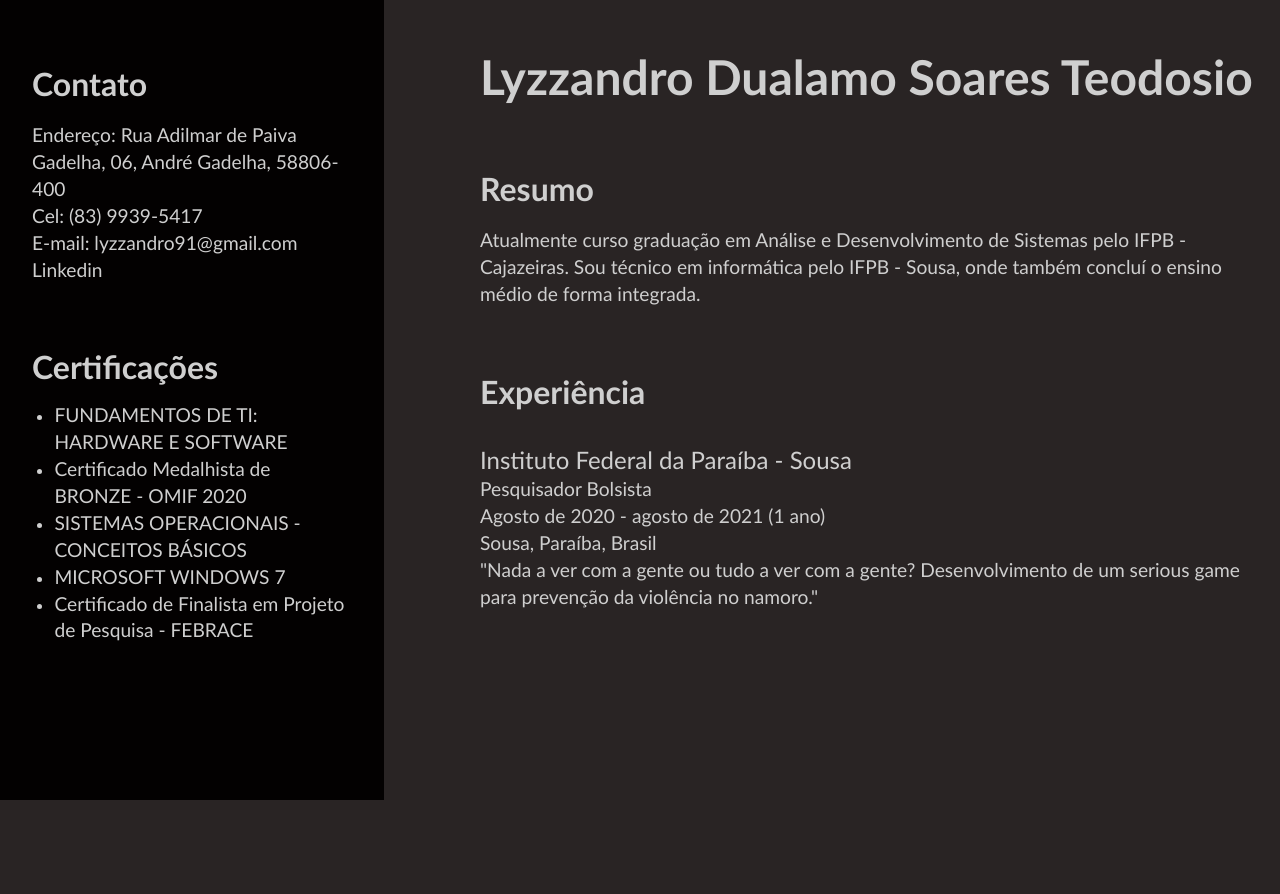
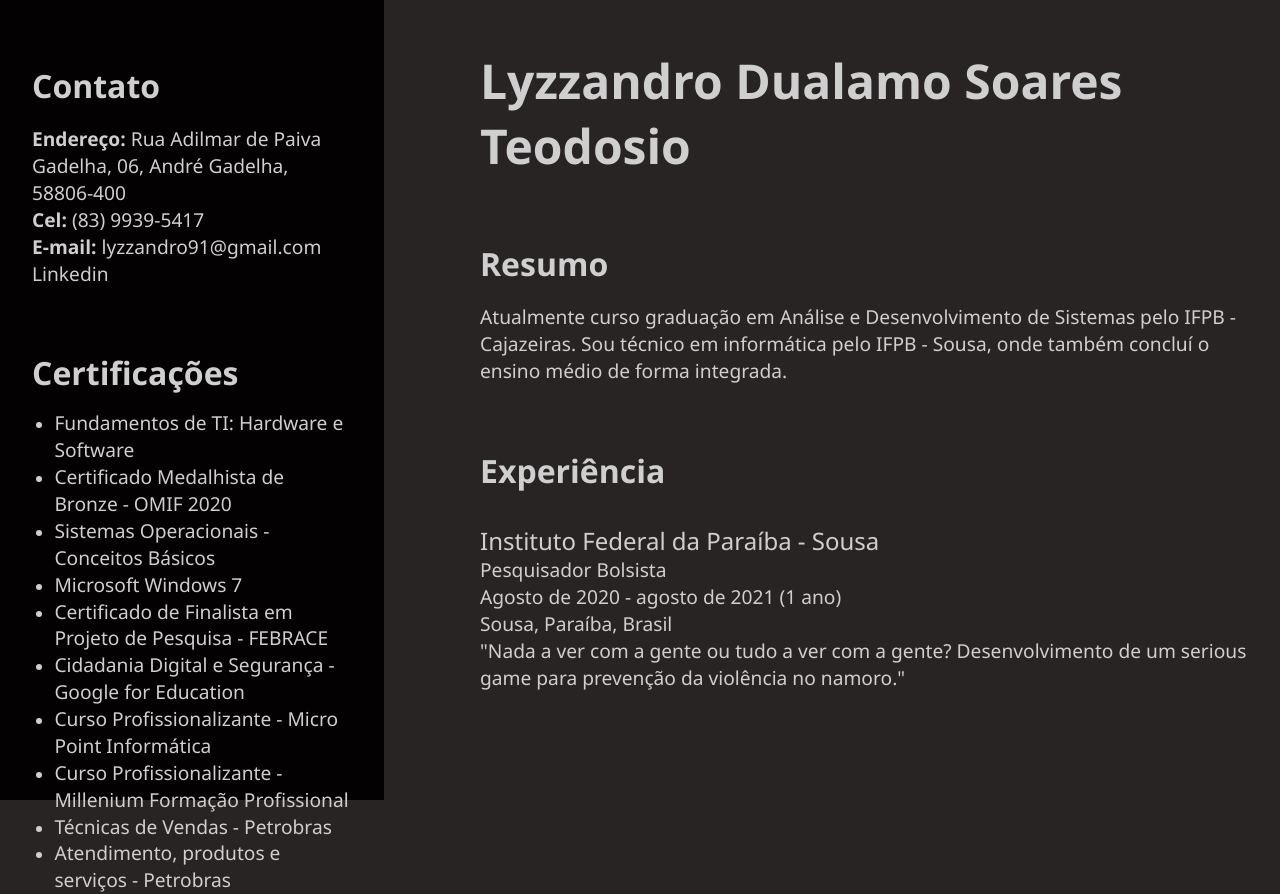
Before and after one commit to lyzzandro/lyzzandro.github.io, a plain HTML site: page index.html in a window 1280 px wide. Before the commit the page ends 800 px from the top, so only its background shows below. Drawn offline with Linux system fonts and the light colour scheme.

Commit message:
Link certificados

```diff
--- a/index.html
+++ b/index.html
@@ -4,7 +4,7 @@
     <meta charset="UTF-8">
     <meta http-equiv="X-UA-Compatible" content="IE=edge">
     <meta name="viewport" content="width=device-width, initial-scale=1.0">
-    <link rel="stylesheet" href="/style.css">
+    <link rel="stylesheet" href="style.css">
     <title>Lyzzandro Dualamo</title>
 </head>
 <body>
@@ -13,19 +13,31 @@
         <div id="informacoes">
             <div id="dados">
                 <h2 id="contato">Contato</h2>
-                <p>Endereço: Rua Adilmar de Paiva Gadelha, 06,
+                <p><b>Endereço:</b> Rua Adilmar de Paiva Gadelha, 06,
                     André Gadelha, 58806-400</p>
-                <p>Cel: (83) 9939-5417</p>
-                <p>E-mail: lyzzandro91@gmail.com</p>
+                <p><b>Cel:</b> (83) 9939-5417</p>
+                <p><b>E-mail:</b> lyzzandro91@gmail.com</p>
                 <p> <a href="https://www.linkedin.com/in/lyzzandro-dualamo-soares-teodosio-131799198" target="_blank">Linkedin</a> </p>
 
                 <h2 id="certificacoes">Certificações</h2>
                 <ul id="lista-certificados">
-                    <li><p>FUNDAMENTOS DE TI: HARDWARE E SOFTWARE</p></li>
-                    <li><p>Certificado Medalhista de BRONZE - OMIF 2020</p></li>
-                    <li><p>SISTEMAS OPERACIONAIS - CONCEITOS BÁSICOS</p></li>
-                    <li><p>MICROSOFT WINDOWS 7</p></li>
-                    <li><p>Certificado de Finalista em Projeto de Pesquisa - FEBRACE</p></li>
+                    <a href="https://drive.google.com/file/d/11PNf9dXKfp6_NQ42dgPj1CD0xxJngQn0/view?usp=sharing" target="_blank"><li><p>Fundamentos de TI: Hardware e Software</p></li></a>
+                    <a href="https://drive.google.com/file/d/1bsxoENiO9Njj4ry2lrTxVxXLxFYddJgl/view?usp=sharing" target="_blank"><li><p>Certificado Medalhista de Bronze - OMIF 2020</p></li></a>
+                    <a href="https://drive.google.com/file/d/166QQEw-Q64K7uuVqfPDFtcG5tjK0YwYD/view?usp=sharing" target="_blank"><li><p>Sistemas Operacionais - Conceitos Básicos</p></li></a>
+                    <a href="https://drive.google.com/file/d/1pEtJGb-F48dK20Cl9bItHSXsFA0_k-xA/view?usp=sharing" target="_blank"><li><p>Microsoft Windows 7</p></li></a>
+
+                    <a href="https://drive.google.com/file/d/1DuLOUHAqUkvPMWkoHq3WeeCH5M6_ovGF/view?usp=sharing" target="_blank"><li><p>Certificado de Finalista em Projeto de Pesquisa - FEBRACE</p></li></a>
+
+                    <a href="https://drive.google.com/file/d/1_FfpCWHBER2fhSCE-C28DBDWLigcJs7v/view?usp=sharing" target="_blank"><li><p>Cidadania Digital e Segurança - Google for Education</p></li></a>
+
+                    <a href="https://drive.google.com/file/d/1RgGmB2o6fqFXEk6TYOf_m5Z3_vnuP4NT/view?usp=sharing" target="_blank"><li><p>Curso Profissionalizante - Micro Point Informática</p></li></a>
+
+                    <a href="https://drive.google.com/file/d/1PmFlX439xpAixQSOh-7ht2zHgEMS9Wi7/view?usp=sharing" target="_blank"><li><p>Curso Profissionalizante - Millenium Formação Profissional</p></li></a>
+
+                    <a href="https://drive.google.com/file/d/1aje8utcYKZrKu368Y7__482y6Sl3uOaG/view?usp=sharing" target="_blank"><li><p>Técnicas de Vendas - Petrobras</p></li></a>
+
+                    <a href="https://drive.google.com/file/d/1e6YzFzFqZ82mnsc-gDk4_cAncTFDpInt/view?usp=sharing" target="_blank"><li><p>Atendimento, produtos e serviços - Petrobras</p></li></a>
+
                 </ul>
             </div>
         </div>
--- a/style.css
+++ b/style.css
@@ -8,7 +8,7 @@
 /* Estilos texto*/
 
 h1, h2, h3, h4, p, a, li{
-    font-family:'Trebuchet MS', 'Lucida Sans Unicode', 'Lucida Grande', 'Lucida Sans', Arial, sans-serif ;
+    font-family:'Segoe UI', Tahoma, Geneva, Verdana, sans-serif;
     color: rgb(207, 207, 207);
     text-decoration: none;
 }
```
